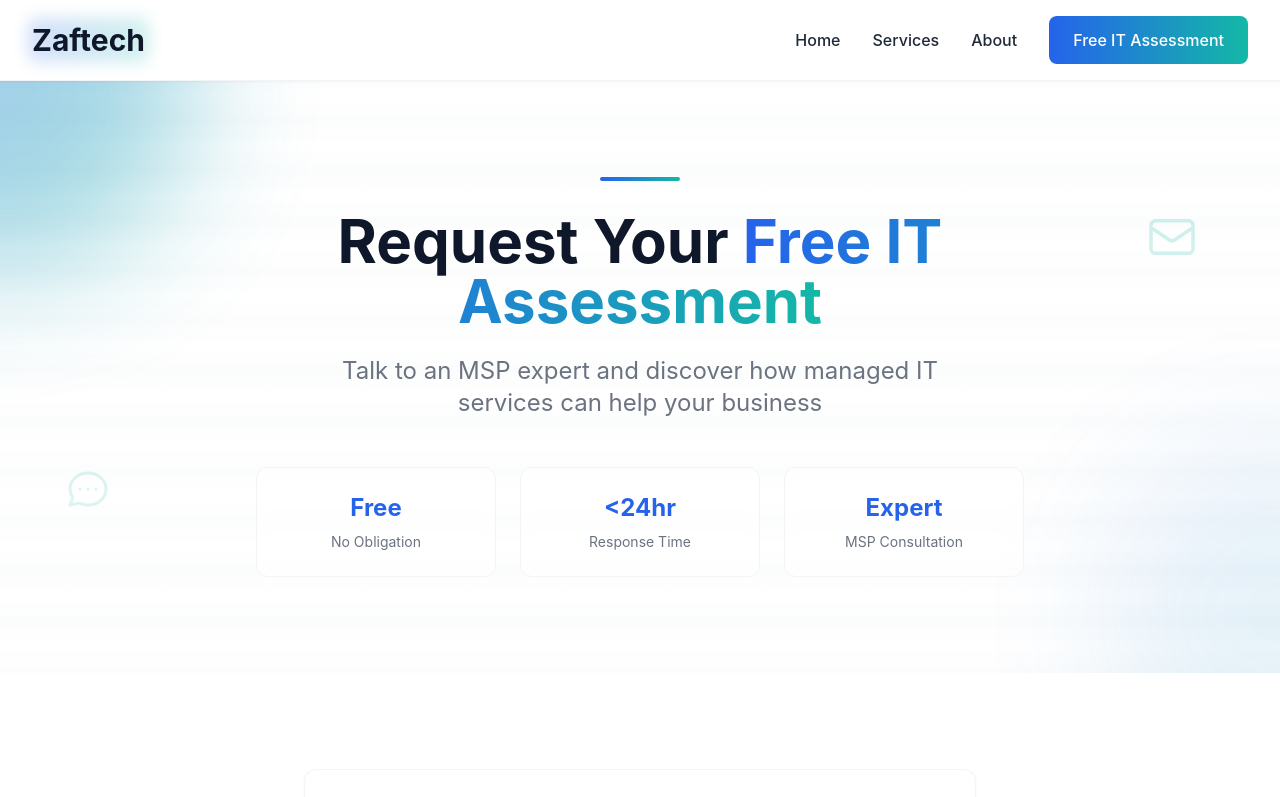
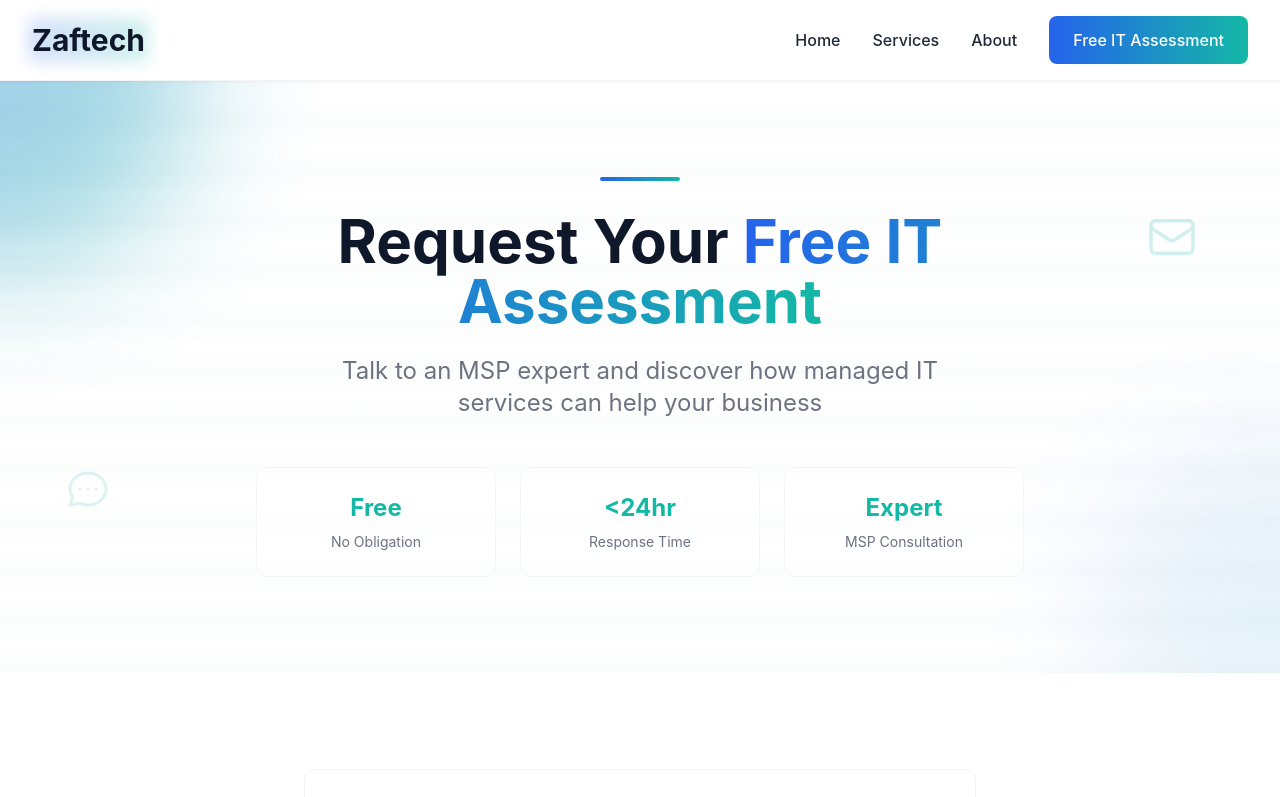
Before and after one commit to zaf-tech/zaftech-portfolio, a Next.js app: page /contact in a window 1280 px wide. Shown: the top 797 px of the page. Built offline with nearby package versions, Linux system fonts and the light colour scheme.

Commit message:
Updated contact page

```diff
--- a/app/contact/page.tsx
+++ b/app/contact/page.tsx
@@ -73,15 +73,15 @@ export default function Contact() {
             {/* Contact highlights */}
             <div className="grid grid-cols-1 md:grid-cols-3 gap-6 mt-12 max-w-3xl mx-auto">
               <div className="text-center p-6 rounded-xl bg-white/60 backdrop-blur-sm border border-gray-100">
-                <div className="text-2xl font-heading font-bold text-accent mb-2">Free</div>
+                <div className="text-2xl font-heading font-bold text-accent-teal mb-2">Free</div>
                 <div className="text-sm text-text-light">No Obligation</div>
               </div>
               <div className="text-center p-6 rounded-xl bg-white/60 backdrop-blur-sm border border-gray-100">
-                <div className="text-2xl font-heading font-bold text-accent mb-2">&lt;24hr</div>
+                <div className="text-2xl font-heading font-bold text-accent-teal mb-2">&lt;24hr</div>
                 <div className="text-sm text-text-light">Response Time</div>
               </div>
               <div className="text-center p-6 rounded-xl bg-white/60 backdrop-blur-sm border border-gray-100">
-                <div className="text-2xl font-heading font-bold text-accent mb-2">Expert</div>
+                <div className="text-2xl font-heading font-bold text-accent-teal mb-2">Expert</div>
                 <div className="text-sm text-text-light">MSP Consultation</div>
               </div>
             </div>
```
